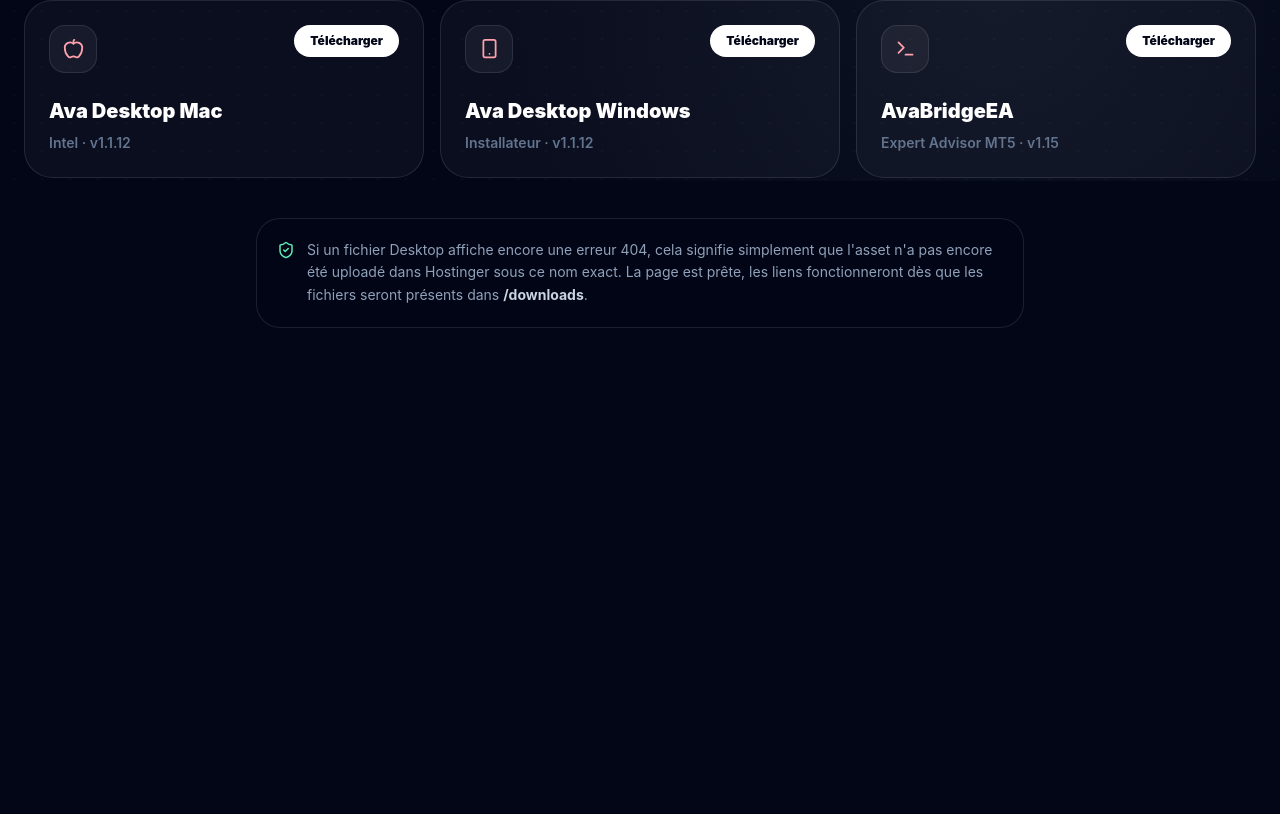
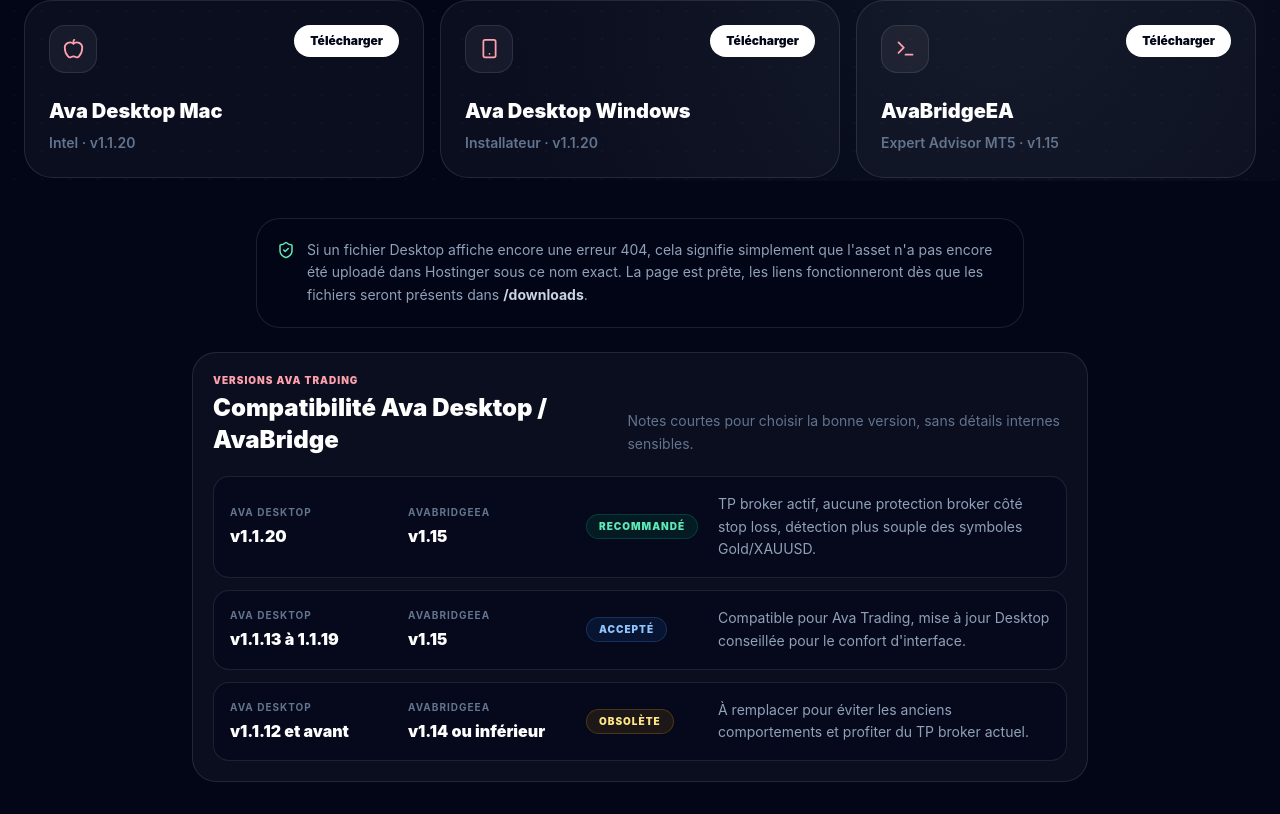
Before and after one commit to stayelles/ava-web, a Next.js app: page /downloads in a window 1280 px wide. Shown: the part 619-1433 px from the top of the page. Before the commit the page ends 979 px from the top, so only its background shows below. Built offline with nearby package versions, Linux system fonts and the light colour scheme.

Commit message:
Add bridge downloads to web app

```diff
--- a/app/downloads/page.tsx
+++ b/app/downloads/page.tsx
@@ -3,8 +3,28 @@
 import { SiGoogleplay } from "react-icons/si";
 
 const DOWNLOAD_BASE_URL = "https://call-ava.com/downloads";
-const AVA_DESKTOP_VERSION = "1.1.12";
+const AVA_DESKTOP_VERSION = "1.1.20";
 const AVA_BRIDGE_EA_VERSION = "1.15";
+const BRIDGE_COMPATIBILITY = [
+  {
+    desktop: "1.1.20",
+    bridge: "1.15",
+    status: "Recommandé",
+    note: "TP broker actif, aucune protection broker côté stop loss, détection plus souple des symboles Gold/XAUUSD.",
+  },
+  {
+    desktop: "1.1.13 à 1.1.19",
+    bridge: "1.15",
+    status: "Accepté",
+    note: "Compatible pour Ava Trading, mise à jour Desktop conseillée pour le confort d'interface.",
+  },
+  {
+    desktop: "1.1.12 et avant",
+    bridge: "1.14 ou inférieur",
+    status: "Obsolète",
+    note: "À remplacer pour éviter les anciens comportements et profiter du TP broker actuel.",
+  },
+];
 const DOWNLOADS = [
   {
     title: "Ava iOS",
@@ -114,6 +134,42 @@
             Si un fichier Desktop affiche encore une erreur 404, cela signifie simplement que l'asset n'a pas encore été uploadé dans Hostinger sous ce nom exact. La page est prête, les liens fonctionneront dès que les fichiers seront présents dans <span className="font-bold text-slate-300">/downloads</span>.
           </p>
         </div>
+
+        <div className="mx-auto mt-6 max-w-4xl rounded-3xl border border-white/10 bg-white/[0.035] p-5">
+          <div className="flex flex-col gap-2 sm:flex-row sm:items-end sm:justify-between">
+            <div>
+              <p className="text-[10px] font-black uppercase tracking-widest text-rose-300">Versions Ava Trading</p>
+              <h2 className="mt-1 text-2xl font-black">Compatibilité Ava Desktop / AvaBridge</h2>
+            </div>
+            <p className="max-w-md text-sm leading-relaxed text-slate-500">
+              Notes courtes pour choisir la bonne version, sans détails internes sensibles.
+            </p>
+          </div>
+          <div className="mt-5 grid gap-3">
+            {BRIDGE_COMPATIBILITY.map((item) => (
+              <div key={`${item.desktop}-${item.bridge}`} className="grid gap-3 rounded-2xl border border-white/10 bg-slate-950/55 p-4 md:grid-cols-[1fr_1fr_120px_2fr] md:items-center">
+                <div>
+                  <p className="text-[10px] font-bold uppercase tracking-widest text-slate-500">Ava Desktop</p>
+                  <p className="mt-1 font-black text-white">v{item.desktop}</p>
+                </div>
+                <div>
+                  <p className="text-[10px] font-bold uppercase tracking-widest text-slate-500">AvaBridgeEA</p>
+                  <p className="mt-1 font-black text-white">v{item.bridge}</p>
+                </div>
+                <span className={`w-fit rounded-full px-3 py-1 text-[10px] font-black uppercase tracking-widest ${
+                  item.status === "Recommandé"
+                    ? "bg-emerald-500/10 text-emerald-300 border border-emerald-400/20"
+                    : item.status === "Accepté"
+                      ? "bg-blue-500/10 text-blue-300 border border-blue-400/20"
+                      : "bg-amber-500/10 text-amber-200 border border-amber-400/20"
+                }`}>
+                  {item.status}
+                </span>
+                <p className="text-sm leading-relaxed text-slate-400">{item.note}</p>
+              </div>
+            ))}
+          </div>
+        </div>
       </section>
     </main>
   );
--- a/app/page.tsx
+++ b/app/page.tsx
@@ -38,7 +38,7 @@
 import { usePaddle } from "@/components/app/hooks/usePaddle";
 
 const DOWNLOAD_BASE_URL = "https://call-ava.com/downloads";
-const AVA_DESKTOP_VERSION = "1.1.12";
+const AVA_DESKTOP_VERSION = "1.1.20";
 const AVA_BRIDGE_EA_VERSION = "1.15";
 const DOWNLOADS = {
   macArm: `${DOWNLOAD_BASE_URL}/Ava-${AVA_DESKTOP_VERSION}-arm64.dmg`,
--- a/app/trading/page.tsx
+++ b/app/trading/page.tsx
@@ -19,7 +19,7 @@
 } from "@/lib/landing-translations";
 
 const DOWNLOAD_BASE_URL = "https://call-ava.com/downloads";
-const AVA_DESKTOP_VERSION = "1.1.12";
+const AVA_DESKTOP_VERSION = "1.1.20";
 const AVA_BRIDGE_EA_VERSION = "1.15";
 const DOWNLOADS = {
   macArm: `${DOWNLOAD_BASE_URL}/Ava-${AVA_DESKTOP_VERSION}-arm64.dmg`,
--- a/components/app/Sidebar.tsx
+++ b/components/app/Sidebar.tsx
@@ -1,7 +1,7 @@
 'use client'
 
 import { motion } from 'framer-motion'
-import { Mic, MessageSquare, User, Crown, Users, Settings, LogOut, Download } from 'lucide-react'
+import { Mic, MessageSquare, User, Crown, Users, Settings, LogOut, Download, Terminal } from 'lucide-react'
 import Image from 'next/image'
 import type { AppTab } from './types'
 
@@ -13,6 +13,9 @@
   { id: 'referral', label: 'Parrainage', icon: Users },
   { id: 'settings', label: 'Paramètres', icon: Settings },
 ]
+
+const DOWNLOAD_BASE_URL = 'https://call-ava.com/downloads'
+const AVA_BRIDGE_EA_VERSION = '1.15'
 
 interface Props {
   activeTab: AppTab
@@ -87,6 +90,7 @@
           )
         })}
         <div className="pt-3 mt-3" style={{ borderTop: '1px solid rgba(255,255,255,0.05)' }}>
+          <div className="space-y-2">
             <a
               href="/downloads"
               target="_blank"
@@ -101,6 +105,27 @@
               <Download size={17} style={{ color: '#f43f5e', flexShrink: 0 }} />
               <span className="text-sm font-semibold">Télécharger Ava</span>
             </a>
+            <a
+              href={`${DOWNLOAD_BASE_URL}/AvaBridgeEA-${AVA_BRIDGE_EA_VERSION}.mq5`}
+              target="_blank"
+              rel="noopener noreferrer"
+              className="relative w-full flex items-center gap-3 px-3 py-2.5 rounded-xl text-left transition-colors group"
+              style={{
+                background: 'rgba(59,130,246,0.08)',
+                color: '#93c5fd',
+                border: '1px solid rgba(59,130,246,0.16)',
+              }}
+            >
+              <Terminal size={17} style={{ color: '#93c5fd', flexShrink: 0 }} />
+              <span className="text-sm font-semibold">AvaBridge MT5</span>
+            </a>
+            <div className="rounded-xl border border-white/10 bg-white/[0.03] px-3 py-2">
+              <p className="text-[10px] font-bold uppercase tracking-widest text-white/25">Compatibilité</p>
+              <p className="mt-1 text-[11px] leading-relaxed text-slate-500">
+                Ava Desktop 1.1.20 recommande AvaBridgeEA {AVA_BRIDGE_EA_VERSION}.
+              </p>
+            </div>
+          </div>
         </div>
       </nav>
 
--- a/package.json
+++ b/package.json
@@ -1,6 +1,6 @@
 {
   "name": "ava-web",
-  "version": "0.2.9",
+  "version": "0.2.10",
   "private": true,
   "scripts": {
     "dev": "next dev",
```
Also changed, not shown: 1 other file (tests, documents, lock files or other folders). Lines whose indentation alone changed are shown as unchanged.
